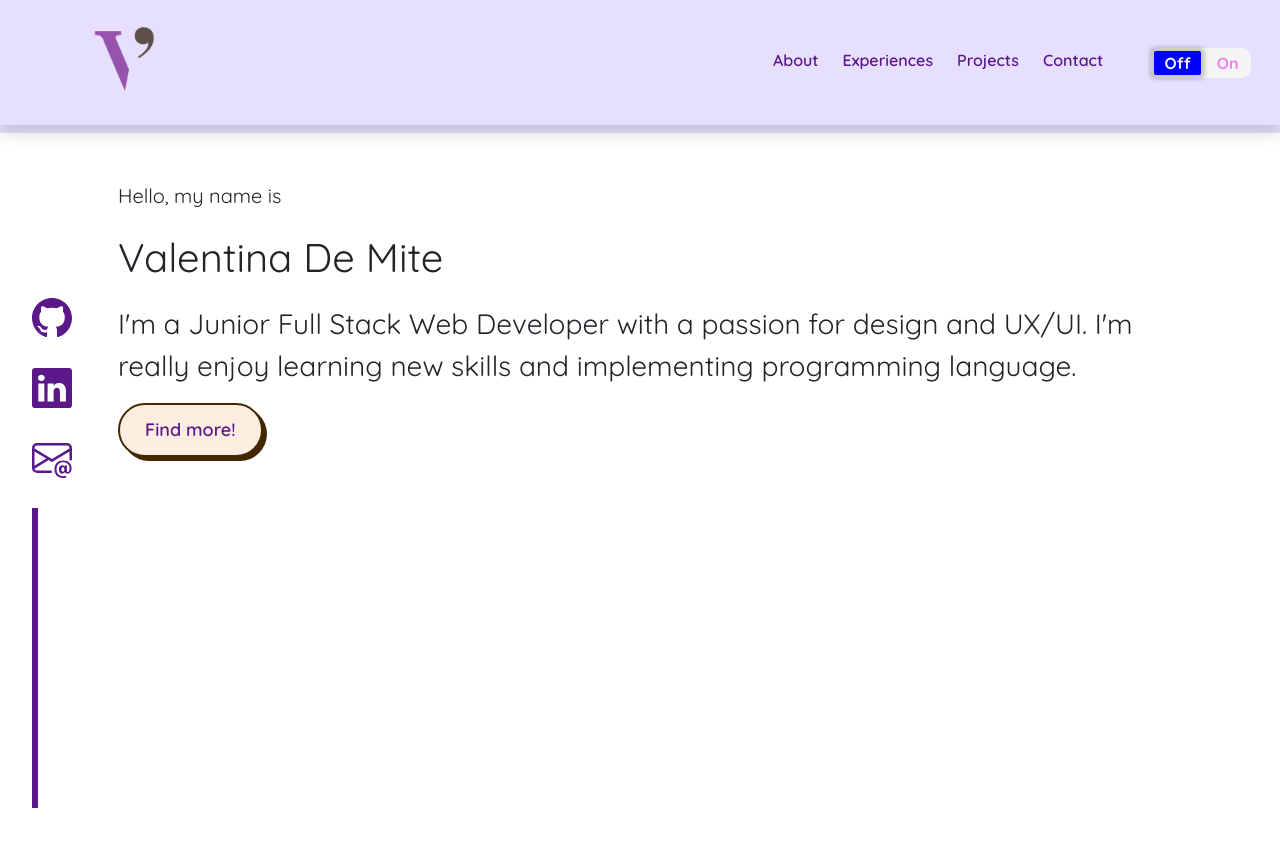
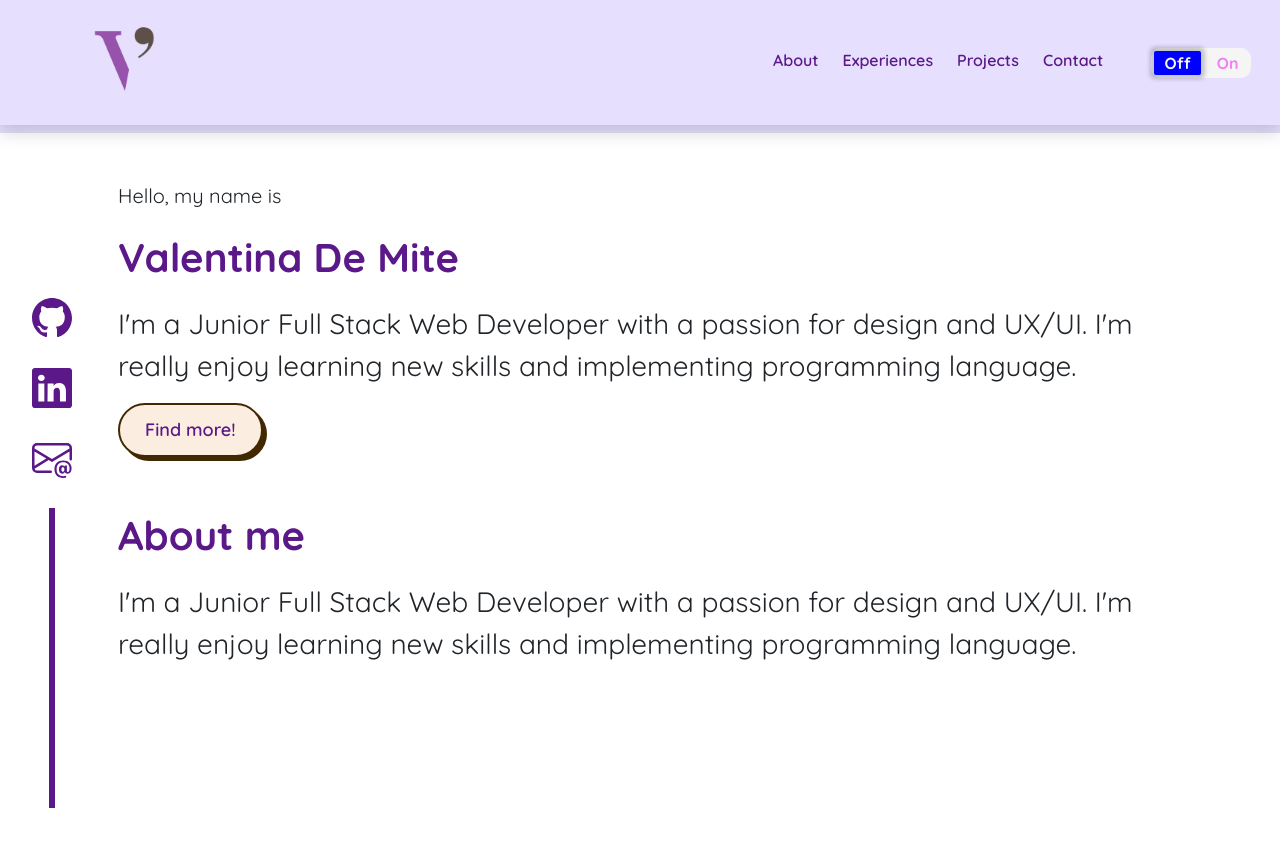
Before and after one commit to Valentina-De-Mite/portfolio, a Vue app: page / in a window 1280 px wide. Shown: the top 846 px of the page. Built offline with nearby package versions, Linux system fonts and the light colour scheme.

Commit message:
fixe style

```diff
--- a/src/scss/style.scss
+++ b/src/scss/style.scss
@@ -8,6 +8,10 @@
   font-family: "Quicksand", sans-serif;
 }
 
+.fs-1 {
+  color: $color-primary;
+  font-weight: 800;
+}
 body {
   overflow: hidden;
   height: 100vh;
--- a/src/views/HomeView.vue
+++ b/src/views/HomeView.vue
@@ -32,9 +32,12 @@ export default {
       >
         <div class="wrapper">
           <div class="aside">
-            <ul class="my-5">
+            <ul class="my-5 d-flex flex-column justify-content-center">
               <li>
-                <a href="link-nav">
+                <a
+                  class="text-decoration-none"
+                  href="https://github.com/Valentina-De-Mite"
+                >
                   <svg
                     xmlns="http://www.w3.org/2000/svg"
                     width="40"
@@ -50,7 +53,10 @@ export default {
                 </a>
               </li>
               <li>
-                <a class="link-nav" href="">
+                <a
+                  class="link-nav"
+                  href="https://www.linkedin.com/in/valentina-de-mite-a86497238/overlay/contact-info"
+                >
                   <svg
                     xmlns="http://www.w3.org/2000/svg"
                     width="40"
@@ -93,9 +99,9 @@ export default {
       </div>
 
       <section
-        class="container wrapper_inner my-5 d-flex justify-content-center px-5"
+        class="container wrapper_inner my-5 d-flex justify-content-center px-5 flex-wrap"
       >
-        <div class="content">
+        <div class="content col-12">
           <p class="fs-5">Hello, my name is</p>
           <p class="fs-1">Valentina De Mite</p>
 
@@ -106,8 +112,17 @@ export default {
           </p>
 
           <button class="button-74">
-            <a href="">Find more!</a>
+            <a class="link-nav" href="">Find more!</a>
           </button>
+        </div>
+
+        <div id="about col-12 ">
+          <p class="fs-1 mt-5">About me</p>
+          <p class="fs-3">
+            I'm a Junior Full Stack Web Developer with a passion for design and
+            UX/UI. I'm really enjoy learning new skills and implementing
+            programming language.
+          </p>
         </div>
       </section>
 
```
